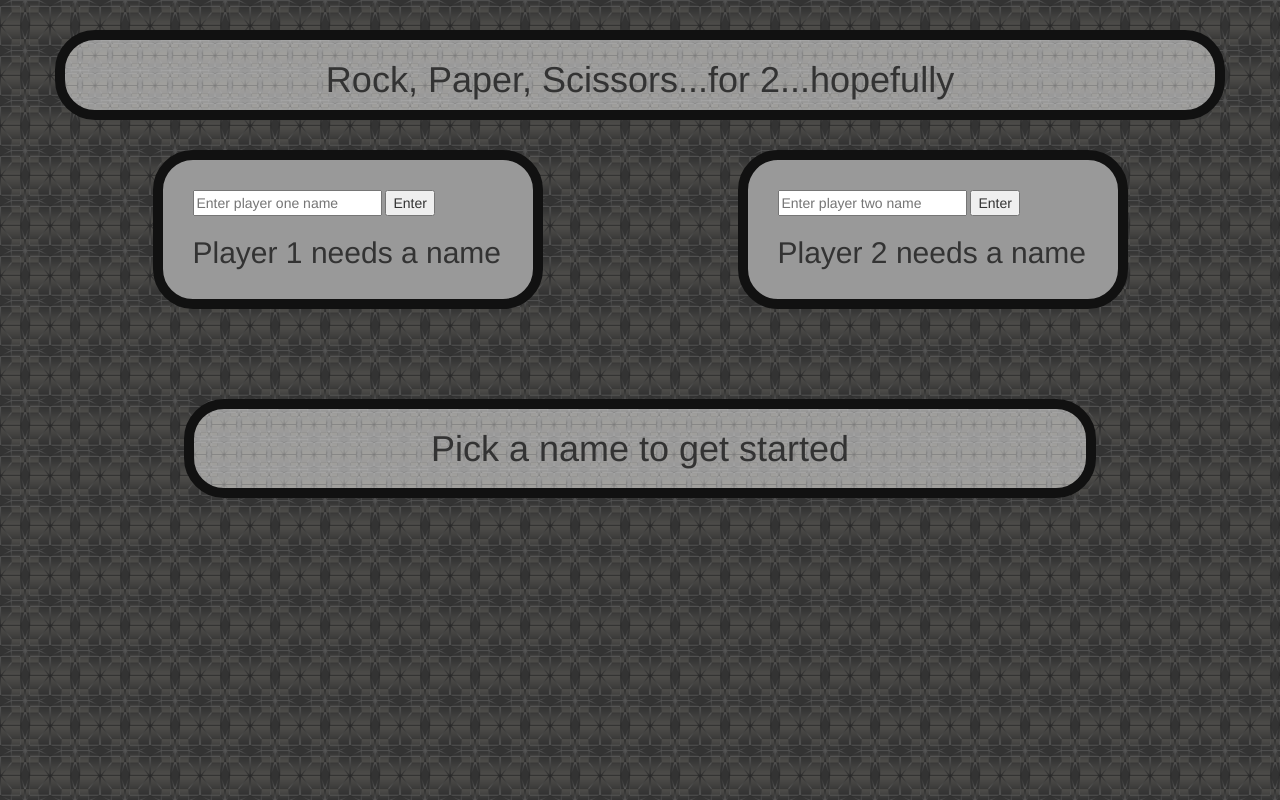
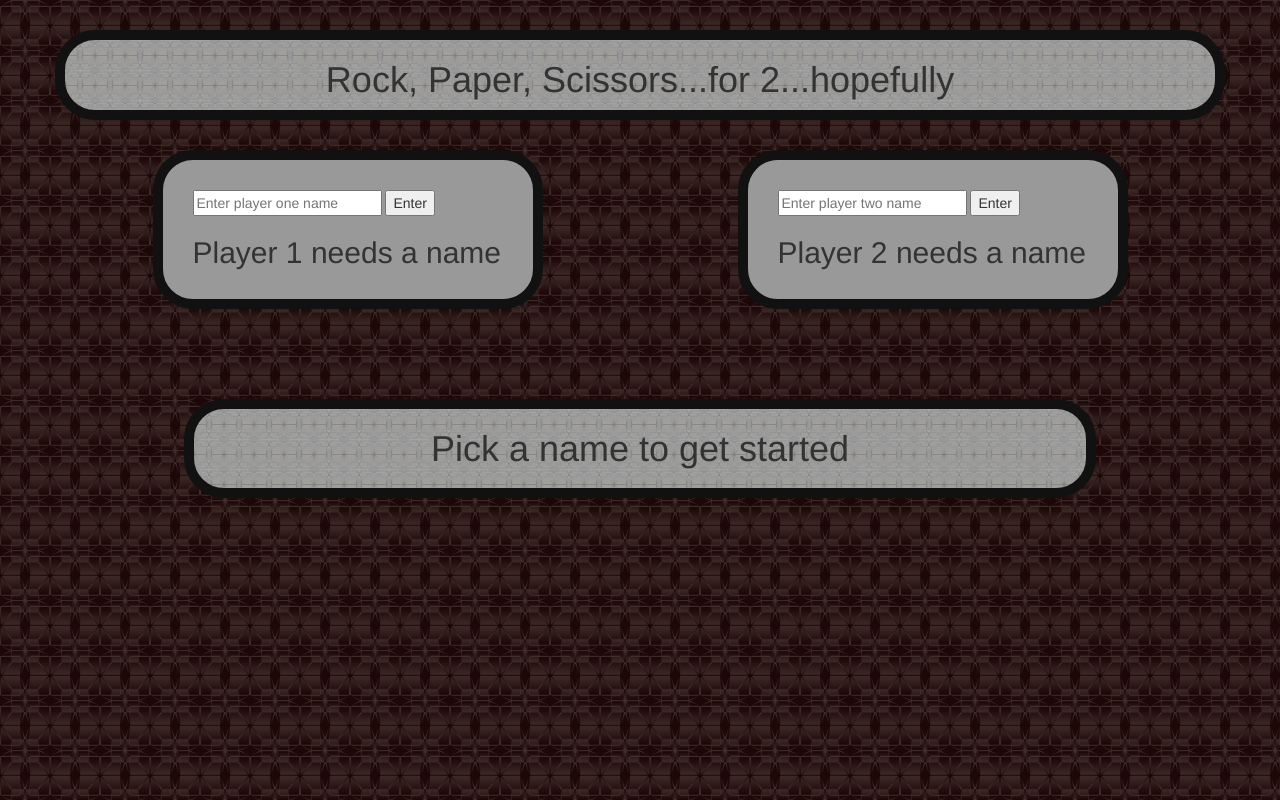
Before and after one commit to Husspm/rpsGame, a PHP site: page / in a window 1280 px wide. Run offline with PHP 8.4, Linux system fonts and the light colour scheme; some libraries are stand-ins or nearby versions.

Commit message:
color changes

```diff
--- a/assets/style.css
+++ b/assets/style.css
@@ -1,7 +1,7 @@
 body {
     background-image: url("photos/bglayer.png");
     background-size: 50px;
-    background-color: #333;
+    background-color: #1d0707;
 }
 
 .headline,
```
